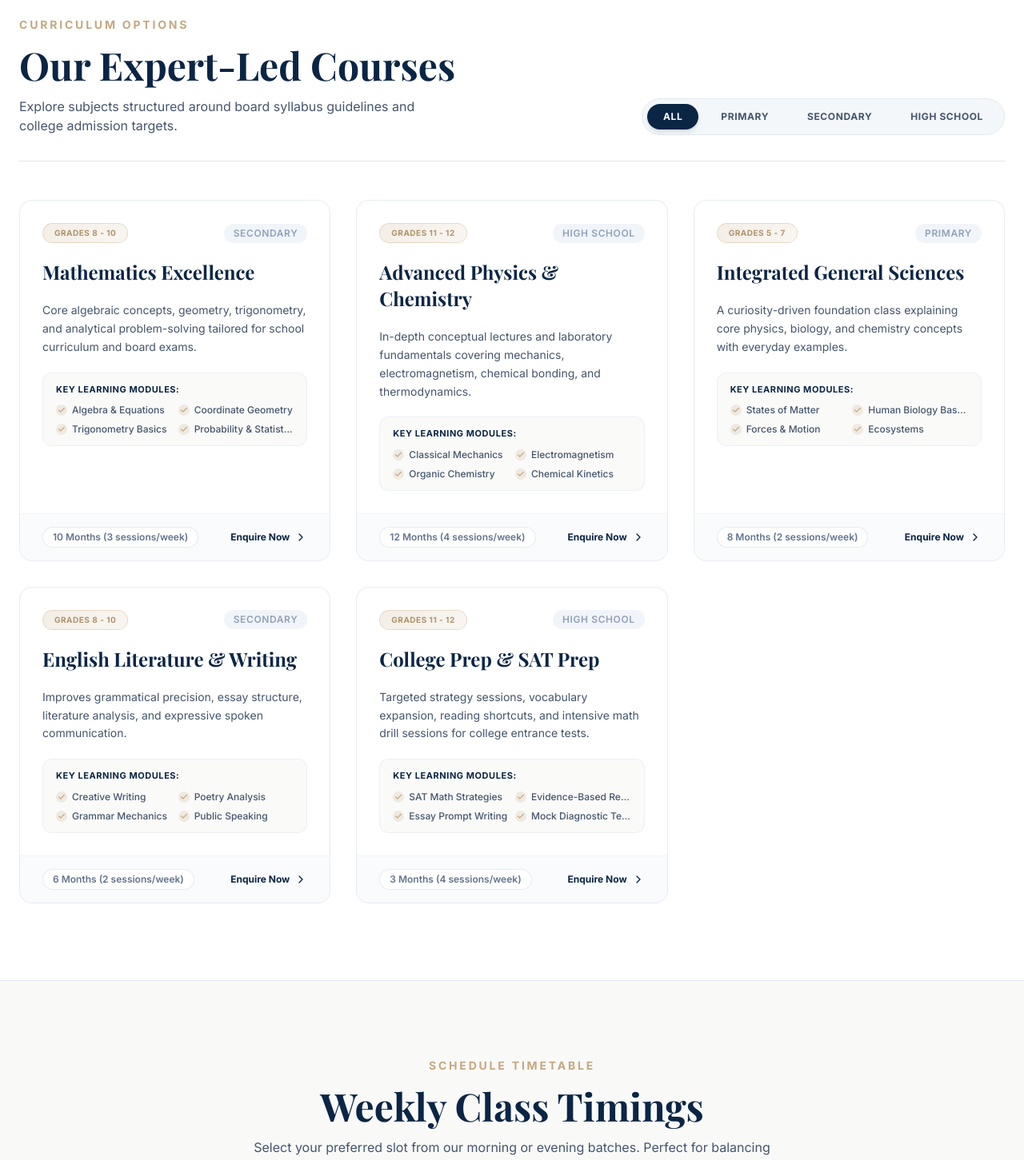
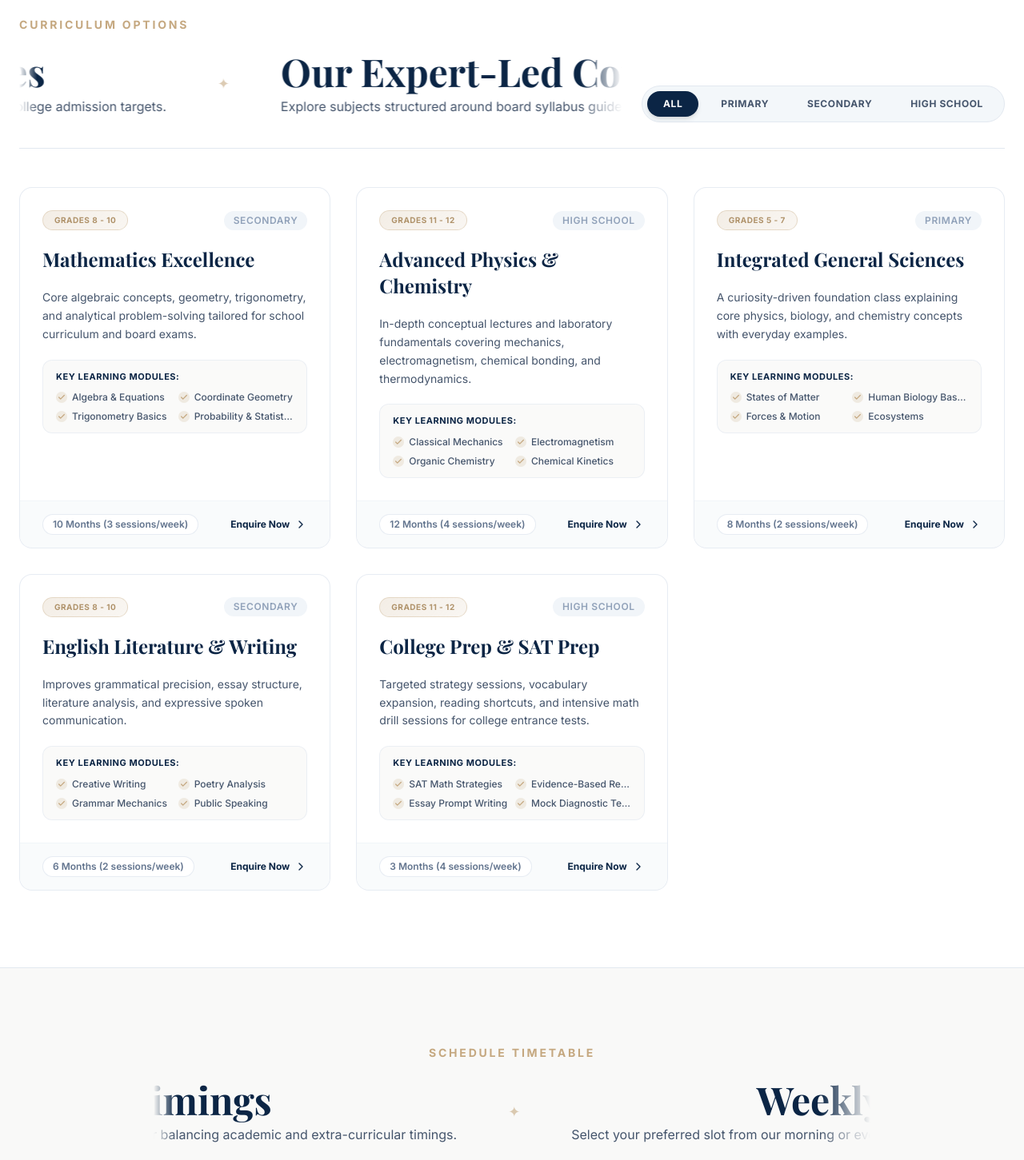
Before and after one commit to Rahamadulla000/Hope-tusion-Website, a React (Vite) app: page / in a window 1280 px wide. Shown: the part 2980-4431 px from the top of the page at 80% size. Built offline with nearby package versions, Linux system fonts and the light colour scheme; a web font is replaced by a local one.

Commit message:
Update project

```diff
--- a/src/App.jsx
+++ b/src/App.jsx
@@ -765,20 +765,59 @@ function App() {
         <section id="courses" className="py-24 bg-white">
           <div className="max-w-7xl mx-auto px-6 space-y-12">
             <div className="flex flex-col md:flex-row md:items-end justify-between gap-6 border-b border-slate-200 pb-8">
-              <div className="space-y-4 text-left">
+              <div className="space-y-4 text-left flex-1 min-w-0 overflow-hidden">
                 <span className="text-warm-gold font-bold uppercase tracking-[0.2em] text-xs md:text-sm block">
                   Curriculum Options
                 </span>
-                <h2 className="font-serif text-3xl md:text-4xl lg:text-5xl font-bold text-oxford-blue">
+
+                {/* Infinite Marquee for Heading & Description */}
+                <div className="courses-marquee-mask overflow-hidden w-full relative py-2">
+                  <div className="courses-marquee-track">
+                    {/* First Track Group */}
+                    <div className="courses-marquee-group">
+                      {[0, 1, 2].map((idx) => (
+                        <div key={`track1-${idx}`} className="flex items-center shrink-0 pr-12 md:pr-16" {...(idx > 0 ? { "aria-hidden": "true" } : {})}>
+                          <div className="space-y-2">
+                            {idx === 0 ? (
+                              <h2 className="font-serif text-3xl md:text-4xl lg:text-5xl font-bold text-oxford-blue whitespace-nowrap">
                                 Our Expert-Led Courses
                               </h2>
-                <p className="text-slate-600 max-w-lg text-base">
+                            ) : (
+                              <span className="font-serif text-3xl md:text-4xl lg:text-5xl font-bold text-oxford-blue whitespace-nowrap block">
+                                Our Expert-Led Courses
+                              </span>
+                            )}
+                            <p className="text-slate-600 text-sm md:text-base whitespace-nowrap">
                               Explore subjects structured around board syllabus guidelines and college admission targets.
                             </p>
                           </div>
+                          <span className="ml-12 md:ml-16 text-warm-gold/60 text-lg select-none" aria-hidden="true">✦</span>
+                        </div>
+                      ))}
+                    </div>
+
+                    {/* Second Track Group (Seamless Loop Duplicate) */}
+                    <div className="courses-marquee-group" aria-hidden="true">
+                      {[0, 1, 2].map((idx) => (
+                        <div key={`track2-${idx}`} className="flex items-center shrink-0 pr-12 md:pr-16">
+                          <div className="space-y-2">
+                            <span className="font-serif text-3xl md:text-4xl lg:text-5xl font-bold text-oxford-blue whitespace-nowrap block">
+                              Our Expert-Led Courses
+                            </span>
+                            <p className="text-slate-600 text-sm md:text-base whitespace-nowrap">
+                              Explore subjects structured around board syllabus guidelines and college admission targets.
+                            </p>
+                          </div>
+                          <span className="ml-12 md:ml-16 text-warm-gold/60 text-lg select-none">✦</span>
+                        </div>
+                      ))}
+                    </div>
+                  </div>
+                </div>
+              </div>
 
               {/* Segmented control tabs */}
-              <div className="flex flex-wrap gap-2 bg-slate-100/80 p-1.5 rounded-full border border-slate-200">
+              <div className="flex flex-wrap gap-2 bg-slate-100/80 p-1.5 rounded-full border border-slate-200 shrink-0">
                 {["All", "Primary", "Secondary", "High School"].map((cat) => (
                   <button
                     key={cat}
@@ -851,16 +890,55 @@ function App() {
         {/* 6. CLASS TIMINGS */}
         <section id="timings" className="py-24 bg-soft-ivory border-t border-b border-slate-200">
           <div className="max-w-7xl mx-auto px-6 space-y-12">
-            <div className="text-center space-y-4 max-w-2xl mx-auto">
+            <div className="text-center space-y-4 max-w-4xl mx-auto">
               <span className="text-warm-gold font-bold uppercase tracking-[0.2em] text-xs md:text-sm block">
                 Schedule Timetable
               </span>
-              <h2 className="font-serif text-3xl md:text-4xl lg:text-5xl font-bold text-oxford-blue">
+
+              {/* Infinite Marquee for Heading & Description */}
+              <div className="courses-marquee-mask overflow-hidden w-full relative py-2">
+                <div className="courses-marquee-track">
+                  {/* First Track Group */}
+                  <div className="timings-marquee-group">
+                    {[0, 1, 2].map((idx) => (
+                      <div key={`timing-track1-${idx}`} className="flex items-center shrink-0 pr-12 md:pr-16" {...(idx > 0 ? { "aria-hidden": "true" } : {})}>
+                        <div className="space-y-2 text-center">
+                          {idx === 0 ? (
+                            <h2 className="font-serif text-3xl md:text-4xl lg:text-5xl font-bold text-oxford-blue whitespace-nowrap">
                               Weekly Class Timings
                             </h2>
-              <p className="text-slate-600 text-base">
+                          ) : (
+                            <span className="font-serif text-3xl md:text-4xl lg:text-5xl font-bold text-oxford-blue whitespace-nowrap block">
+                              Weekly Class Timings
+                            </span>
+                          )}
+                          <p className="text-slate-600 text-sm md:text-base whitespace-nowrap">
                             Select your preferred slot from our morning or evening batches. Perfect for balancing academic and extra-curricular timings.
                           </p>
+                        </div>
+                        <span className="ml-12 md:ml-16 text-warm-gold/60 text-lg select-none" aria-hidden="true">✦</span>
+                      </div>
+                    ))}
+                  </div>
+
+                  {/* Second Track Group (Seamless Loop Duplicate) */}
+                  <div className="timings-marquee-group" aria-hidden="true">
+                    {[0, 1, 2].map((idx) => (
+                      <div key={`timing-track2-${idx}`} className="flex items-center shrink-0 pr-12 md:pr-16">
+                        <div className="space-y-2 text-center">
+                          <span className="font-serif text-3xl md:text-4xl lg:text-5xl font-bold text-oxford-blue whitespace-nowrap block">
+                            Weekly Class Timings
+                          </span>
+                          <p className="text-slate-600 text-sm md:text-base whitespace-nowrap">
+                            Select your preferred slot from our morning or evening batches. Perfect for balancing academic and extra-curricular timings.
+                          </p>
+                        </div>
+                        <span className="ml-12 md:ml-16 text-warm-gold/60 text-lg select-none">✦</span>
+                      </div>
+                    ))}
+                  </div>
+                </div>
+              </div>
 
               {/* Timetable Tab Toggle */}
               <div className="inline-flex bg-white p-1.5 rounded-full border border-slate-200 shadow-sm mt-4">
--- a/src/index.css
+++ b/src/index.css
@@ -94,3 +94,54 @@ body {
   border: 1px solid rgba(197, 168, 128, 0.35);
   font-weight: 700;
 }
+
+/* Seamless Infinite Marquee for Courses Header */
+@keyframes coursesMarquee {
+  0% {
+    transform: translate3d(0, 0, 0);
+  }
+  100% {
+    transform: translate3d(-100%, 0, 0);
+  }
+}
+
+.courses-marquee-track {
+  display: flex;
+  width: max-content;
+}
+
+.courses-marquee-group {
+  display: flex;
+  align-items: center;
+  flex-shrink: 0;
+  animation: coursesMarquee 34s linear infinite;
+  will-change: transform;
+}
+
+.timings-marquee-group {
+  display: flex;
+  align-items: center;
+  flex-shrink: 0;
+  animation: coursesMarquee 40s linear infinite;
+  will-change: transform;
+}
+
+/* Subtle edge fade mask to keep text emergence and exit silky smooth */
+.courses-marquee-mask {
+  mask-image: linear-gradient(to right, transparent 0%, black 4%, black 92%, transparent 100%);
+  -webkit-mask-image: linear-gradient(to right, transparent 0%, black 4%, black 92%, transparent 100%);
+}
+
+@media (min-width: 768px) {
+  .courses-marquee-mask {
+    mask-image: linear-gradient(to right, transparent 0%, black 3%, black 93%, transparent 100%);
+    -webkit-mask-image: linear-gradient(to right, transparent 0%, black 3%, black 93%, transparent 100%);
+  }
+}
+
+@media (prefers-reduced-motion: reduce) {
+  .courses-marquee-group,
+  .timings-marquee-group {
+    animation-play-state: paused;
+  }
+}
```
Lines whose indentation alone changed are shown as unchanged.
